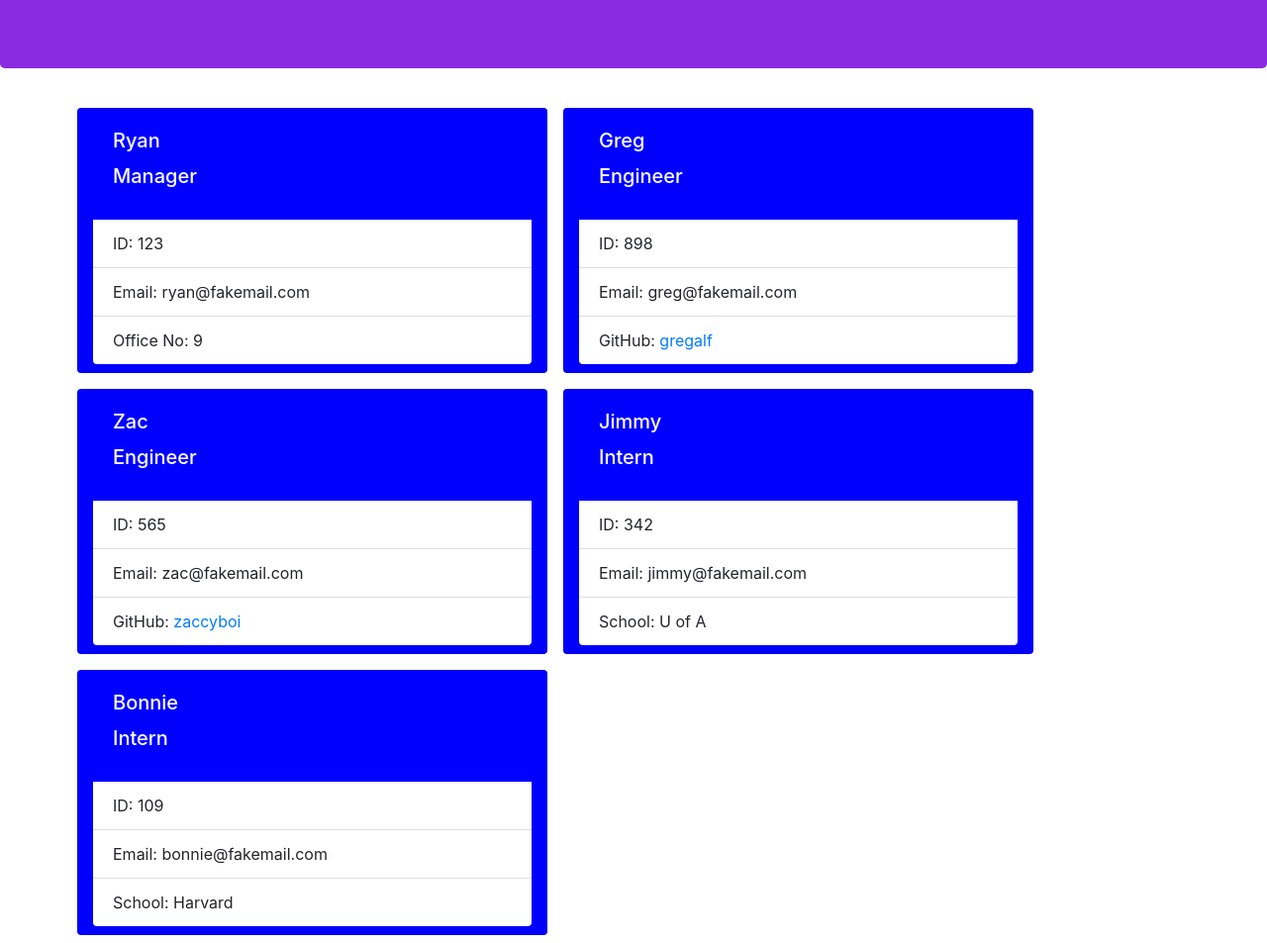
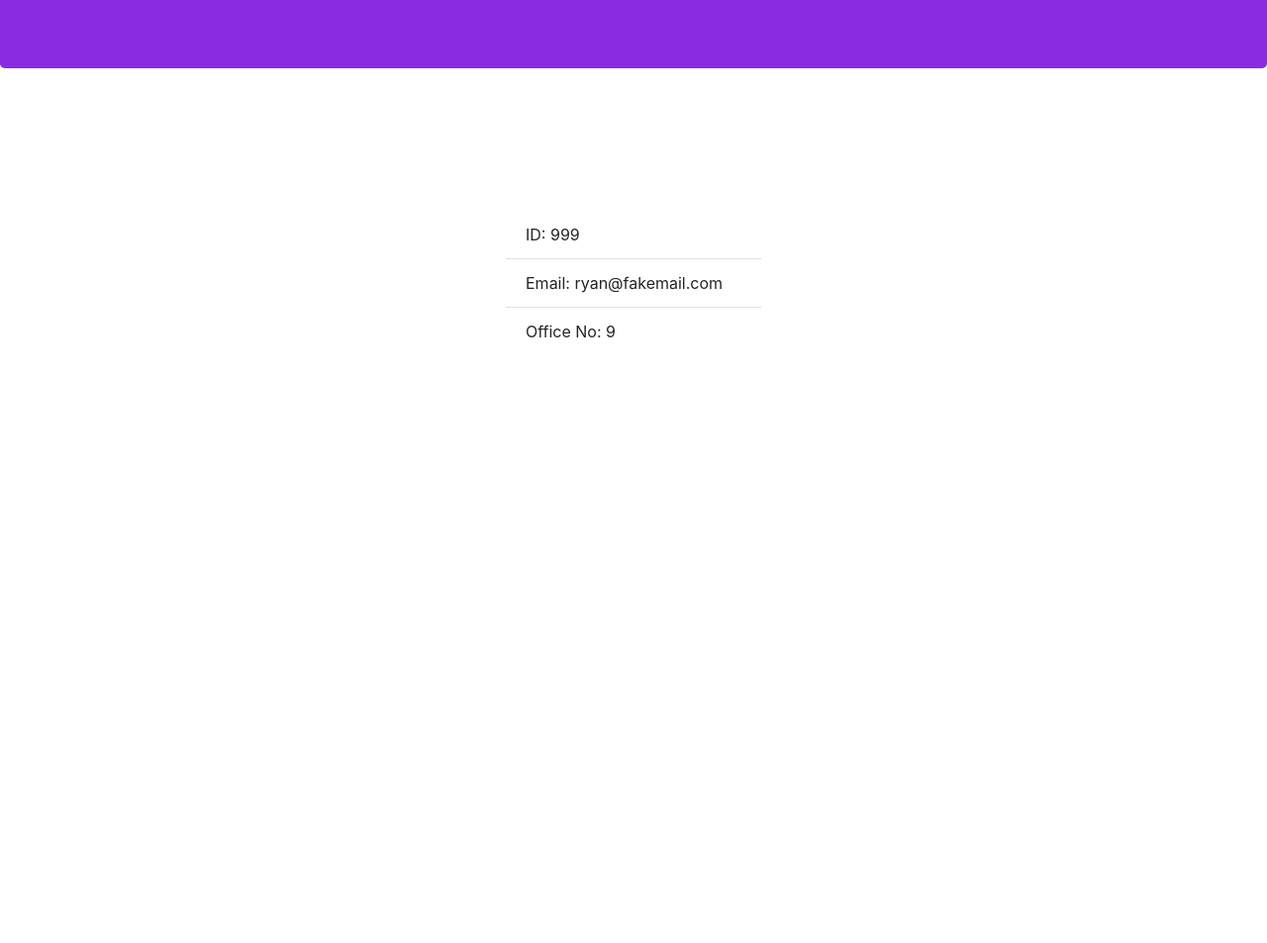
Before and after one commit to Niterich/Template-Engine, a website: page output/team.html in a window 1280 px wide. Shown: the part 115-1068 px from the top of the page at 99% size. After the commit the page ends 800 px from the top, so only its background shows below. Drawn offline with nearby package versions, Linux system fonts and the light colour scheme.

Commit message:
finishing touches

```diff
--- a/output/team.html
+++ b/output/team.html
@@ -15,61 +15,21 @@
             <div class="jumbotron">
                 <h1 class="header text-center">My Team!</h1>
             </div>
-            <div class="container">
-            <div class="row">
-                <div class="card col-5 m-2 pb-2" style="width: 18rem;">
+            <div class="container"
+                <div class="row"
+                    <div class="card col-5 m-2 pb-2" style="width: 18rem;">
     <div class="card-body">
         <h5 class="card-title">Ryan</h5>
         <h5 class="card-title">Manager</h5>
     </div>
     <ul class="list-group list-group-flush">
-        <li class="list-group-item">ID: 123</li>
+        <li class="list-group-item">ID: 999</li>
         <li class="list-group-item">Email: ryan@fakemail.com</li>
         <li class="list-group-item">Office No: 9</li>
     </ul>
-</div><div class="card col-5 m-2 pb-2" style="width: 18rem;">
-    <div class="card-body">
-        <h5 class="card-title">Greg</h5>
-        <h5 class="card-title">Engineer</h5>
-    </div>
-    <ul class="list-group list-group-flush">
-        <li class="list-group-item">ID: 898</li>
-        <li class="list-group-item">Email: greg@fakemail.com</li>
-        <li class="list-group-item">GitHub: <a href="#">gregalf</a></li>
-    </ul>
-</div><div class="card col-5 m-2 pb-2" style="width: 18rem;">
-    <div class="card-body">
-        <h5 class="card-title">Zac</h5>
-        <h5 class="card-title">Engineer</h5>
-    </div>
-    <ul class="list-group list-group-flush">
-        <li class="list-group-item">ID: 565</li>
-        <li class="list-group-item">Email: zac@fakemail.com</li>
-        <li class="list-group-item">GitHub: <a href="#">zaccyboi</a></li>
-    </ul>
-</div><div class="card col-5 m-2 pb-2" style="width: 18rem;">
-    <div class="card-body">
-        <h5 class="card-title">Jimmy</h5>
-        <h5 class="card-title">Intern</h5>
-    </div>
-    <ul class="list-group list-group-flush">
-        <li class="list-group-item">ID: 342</li>
-        <li class="list-group-item">Email: jimmy@fakemail.com</li>
-        <li class="list-group-item">School: U of A</li>
-    </ul>
-</div><div class="card col-5 m-2 pb-2" style="width: 18rem;">
-    <div class="card-body">
-        <h5 class="card-title">Bonnie</h5>
-        <h5 class="card-title">Intern</h5>
-    </div>
-    <ul class="list-group list-group-flush">
-        <li class="list-group-item">ID: 109</li>
-        <li class="list-group-item">Email: bonnie@fakemail.com</li>
-        <li class="list-group-item">School: Harvard</li>
-    </ul>
 </div>
+                </div>
             </div>
-        </div>
             <script src="https://stackpath.bootstrapcdn.com/bootstrap/4.4.1/js/bootstrap.min.js"></script>
         </body>
     </html>
```
